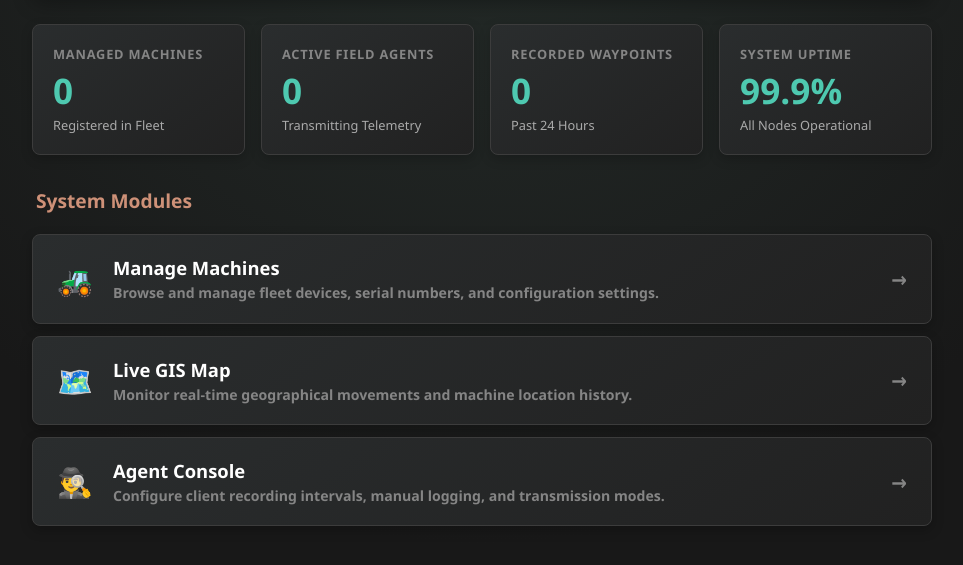
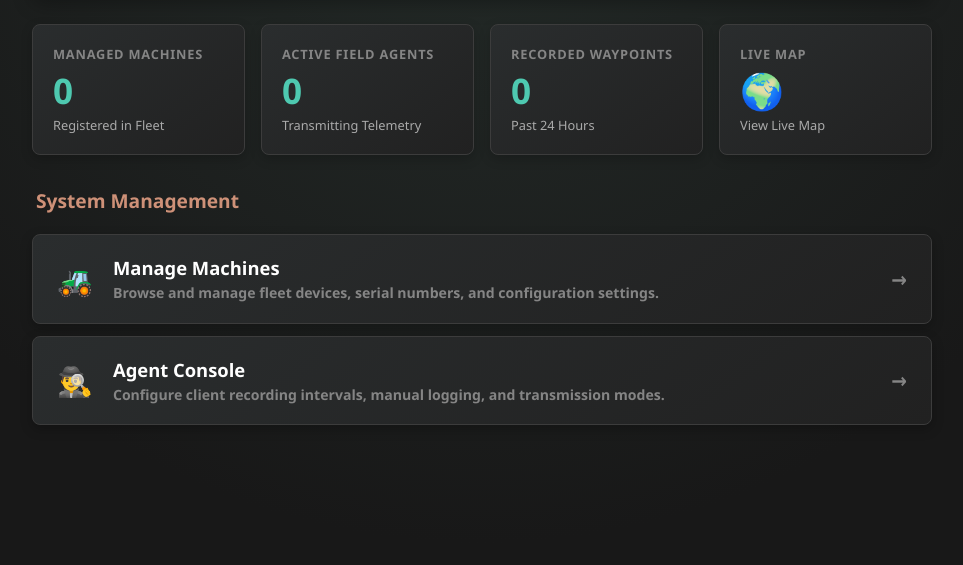
Before and after one commit to ernstnolte/AssetLocationManager, a Django app: page / in a window 1280 px wide. Shown: the part 174-739 px from the top of the page, without its empty margins (158-1121 px from the left). Run offline with Django 5.2, Linux system fonts and the light colour scheme; data that the repository does not hold is empty.

Commit message:
Add agent management page and logic

```diff
--- a/machinery/templates/machinery/home.html
+++ b/machinery/templates/machinery/home.html
@@ -41,16 +41,16 @@
                 <span class="kpi-subtext">Past 24 Hours</span>
             </div>
 
-            <div class="kpi-card">
-                <span class="kpi-title">System Uptime</span>
-                <span class="kpi-value">99.9%</span>
-                <span class="kpi-subtext">All Nodes Operational</span>
-            </div>
+            <a class="kpi-card" style="text-decoration: none" href="{% url 'machine_map' %}">
+                <span class="kpi-title">Live Map</span>
+                <span class="kpi-value">🌍</span>
+                <span class="kpi-subtext">View Live Map</span>
+            </a>
         </section>
 
         <!-- Functions & Navigation List -->
         <section class="functions-section">
-            <h2 class="section-title">System Modules</h2>
+            <h2 class="section-title">System Management</h2>
 
             <div class="list-container">
                 <div class="frame list-item">
@@ -65,18 +65,7 @@
                 </div>
 
                 <div class="frame list-item">
-                    <a href="{% url 'machine_map' %}" class="btn list-btn">
-                        <span class="icon">🗺️</span>
-                        <div class="btn-text">
-                            <span class="label">Live GIS Map</span>
-                            <span class="description">Monitor real-time geographical movements and machine location history.</span>
-                        </div>
-                        <span class="arrow">&rarr;</span>
-                    </a>
-                </div>
-
-                <div class="frame list-item">
-                    <a href="{% url 'agent' %}" class="btn list-btn">
+                    <a href="{% url 'agents' %}" class="btn list-btn">
                         <span class="icon">🕵️‍♂️</span>
                         <div class="btn-text">
                             <span class="label">Agent Console</span>
--- a/machinery/urls.py
+++ b/machinery/urls.py
@@ -14,4 +14,6 @@ urlpatterns = [
     path('agent/save/', views.save_agent_location, name='save_agent_location'),
     path('agent/set_transmit/', views.set_agent_transmit, name='set_agent_transmit'),
     path('teams/', views.teams, name='teams'),
+    path('agents/', views.agents, name='agents'),
+    path('agent/add/', views.agent_add, name='agent_add'),
 ]
--- a/machinery/views.py
+++ b/machinery/views.py
@@ -192,3 +192,18 @@ def teams(request):
     return render(request,'machinery/teams.html', {
         'teams': teams,
     })
+
+def agents(request):
+    agents = Agent.objects.all().order_by('member')
+    return render(request, 'machinery/agents.html', {'agents': agents})
+
+def agent_add(request):
+    if request.method == 'POST':
+        member = request.POST.get('member')
+        machine_id = request.POST.get('machine_id')
+        if member and machine_id:
+            machine = get_object_or_404(Machine, pk=machine_id)
+            Agent.objects.create(member=member, machine=machine)
+            return redirect('agents')
+    machines = Machine.objects.all()
+    return render(request, 'machinery/agent_add.html', {'machines': machines})
```
